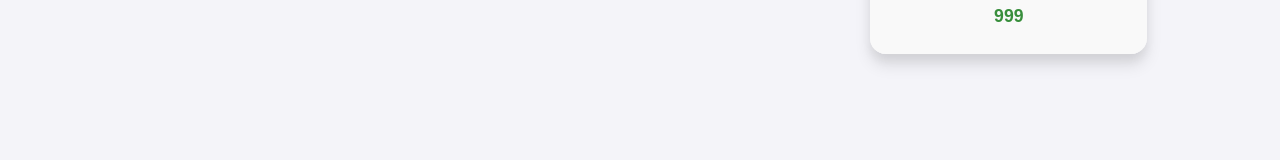
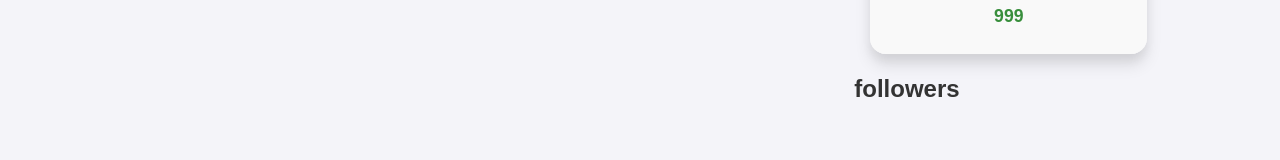
Before and after one commit to OscarGamst/APP2000-Group2, a React (Create React App) app: page / in a window 1280 px wide. Shown: the part 547-707 px from the top of the page. Built offline with nearby package versions, Linux system fonts and the light colour scheme.

Commit message:
litt rydding, jobber med display av følgere

```diff
--- /dev/null
+++ b/src/components/FollowerListComponent/FollowerList.jsx
@@ -0,0 +1,45 @@
+import React, { useState, useEffect } from "react";
+import "../../styles/index.css";
+import "../../styles/responsive.css";
+import axios from "axios";
+
+const FollowerList = () => {
+    const [followersOrFollowing, setFollowersOrFollowing] = useState("followers");
+
+    const [user, setUser] = useState();
+    useEffect(()=> {
+            const storedUser = localStorage.getItem("loggedInUser");
+            if (storedUser) {
+                setUser(JSON.parse(storedUser));
+            }
+    },[]);
+
+
+    //const [followerList, setFollowerList] = useState([]);
+    const [list, setList] = useState([]);
+    const fetch = async () => {
+        try {
+            const result = await axios.get(`api/social/${followersOrFollowing}/${user.username}`);
+            setList(result)
+        } catch (err) {
+            console.error(err);
+        }
+    }
+
+
+    /*function FollowerListItem() {
+        const {}
+    }*/
+
+    useEffect(()=> {fetch()},[])
+
+    return (<>
+        <div className="follower-list">
+            <h2>{followersOrFollowing}</h2>
+            {list}
+        </div>
+
+    </>)
+}
+
+export default FollowerList;
--- a/src/components/ProfileCard.jsx
+++ b/src/components/ProfileCard.jsx
@@ -21,8 +21,10 @@ const ProfileCard = () => {
     const fetchFollower = async () => { // må bruke backticks `` for å flette inn verdien
         try {
             const result = await axios.get(`api/social/followers/${user.username}`)
-        setFollowerCount(result.data.length);
-    } catch (err) {console.error(err)}
+            setFollowerCount(result.data.length);
+        } catch (err) {
+            console.error(err)
+        }
     }
 
     const fetchFollowing = async () => {
--- a/src/components/userAuth/RegisterComponent.jsx
+++ b/src/components/userAuth/RegisterComponent.jsx
@@ -17,7 +17,7 @@ const RegisterComponent = () => {
         await axios.post("api/users/register",RegisterData);
 
     } catch (err) {
-
+        console.error(err);
         alert("YIKES!! error!!");
     }
 
--- a/src/pages/Albert.jsx
+++ b/src/pages/Albert.jsx
@@ -1,8 +1,7 @@
 import React from "react";
 import "../styles/index.css";
-import BertComponent from "../components/ProfileCardComponent/ProfileBig";
-import ProfileCard from "../components/ProfileCard";
-import ActivityFeed from "../components/ActivityFeed";
+import FollowerList from "../components/FollowerListComponent/FollowerList";
+
 
 function Albert() {
     return (
@@ -11,7 +10,6 @@ function Albert() {
         <div className="flex-empty"></div>
             <div className="home-main">
 
-            <BertComponent />
             </div>
             <div className="home-sidebar">
 
--- a/src/pages/Home.jsx
+++ b/src/pages/Home.jsx
@@ -5,6 +5,7 @@ import SideBar from "../components/SideBar";
 import ProfileCard from "../components/ProfileCard";
 import ProgressHomepg from "../components/ProgressHomepg";
 import TestForm from "../components/TestForm"
+import FollowerList from "../components/FollowerListComponent/FollowerList";
 
 const Home = () => {
   return (
@@ -17,6 +18,7 @@ const Home = () => {
           </div>
           <div className="home-sidebar"> {/* Side content */}
             <ProfileCard />
+            <FollowerList />
           </div>
           <div className="flex-empty"></div> {/* Adds space to the side */}
       </div>
--- a/src/pages/Profile.jsx
+++ b/src/pages/Profile.jsx
@@ -1,6 +1,8 @@
 import React from "react";
 import ProfileBig from "../components/ProfileCardComponent/ProfileBig";
 import ProfilePageComponent from "../components/ProfileCardComponent/ProfilePageComponent"
+import "../styles/responsive.css";
+import FollowerList from "../components/FollowerListComponent/FollowerList";
 
 function Profile() {
     return (
@@ -9,6 +11,7 @@ function Profile() {
             <div className="profile-empty"></div>
             <div className="profile-main">
                 <ProfilePageComponent/>
+
             </div>
             <div className="profile-empty"></div>
         </div>
```
Also changed, not shown: src/components/ActivityFeed.jsx (line endings or trailing spaces).
